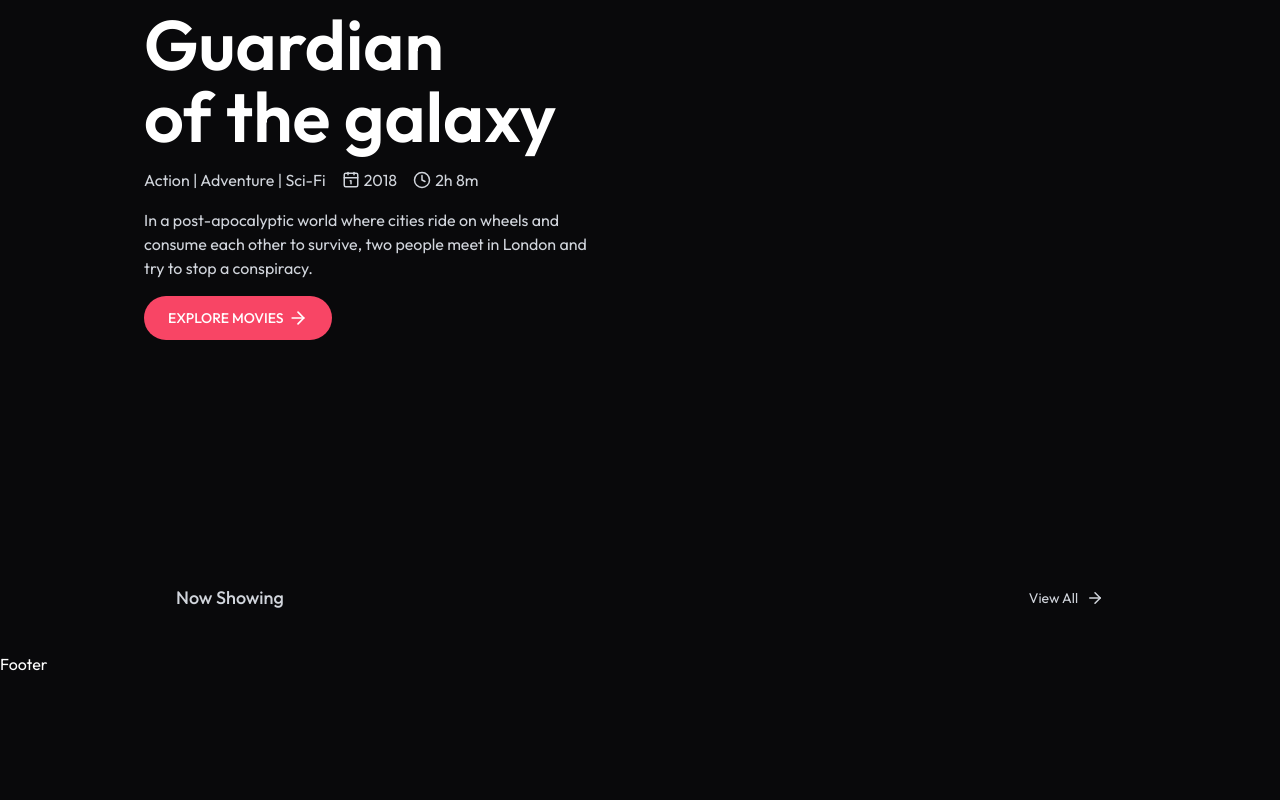
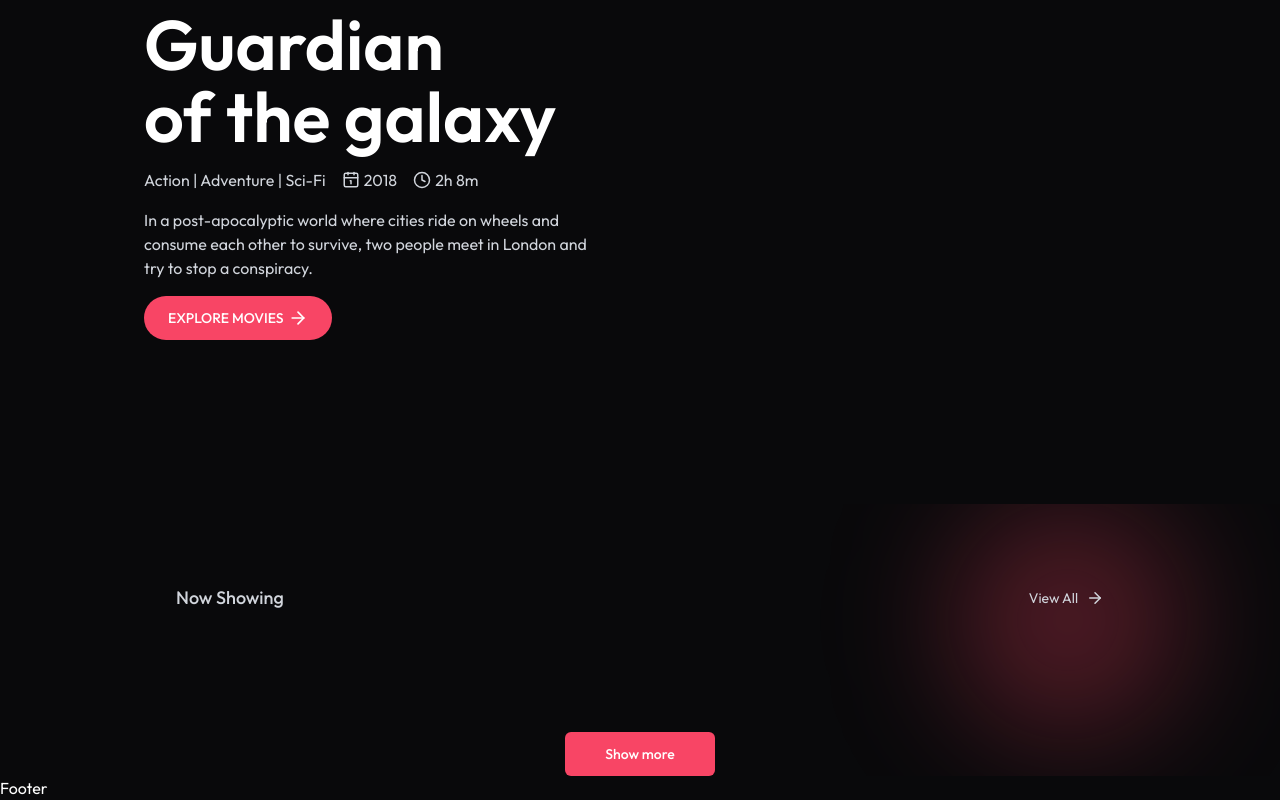
Before and after one commit to dipto230/MOVIE-TICKET-PROJECT, a React (Vite) app in the folder client/: page / in a window 1280 px wide. Shown: the part 296-1096 px from the top of the page. Before the commit the page ends 972 px from the top, so only its background shows below. Built offline with nearby package versions, Linux system fonts and the light colour scheme; no server answers.

Commit message:
show more section done

```diff
--- /dev/null
+++ b/client/src/components/BlurCircle.jsx
@@ -0,0 +1,11 @@
+const BLurCircle =({top="auto", left="auto", right="auto", bottom="auto"})=>{
+
+    return(
+        <div className="absolute -z-50 h-58 w-58 aspect-square rounded-full bg-primary/30 blur-3xl"
+        style={{top:top, left:left, right:right, bottom:bottom}}
+        >
+
+        </div>
+    )
+}
+export default BLurCircle
--- a/client/src/components/FeaturedSection.jsx
+++ b/client/src/components/FeaturedSection.jsx
@@ -1,14 +1,16 @@
 import { ArrowRight } from 'lucide-react'
 import React from 'react'
 import { useNavigate } from 'react-router-dom'
+import BLurCircle from './BlurCircle'
 
 const FeaturedSection = ()=>{
     const navigate = useNavigate()
     return(
         <div className='px-6 md:px-16 lg:px-24 xl:px-44 overflow-hidden'>
             <div className='relative flex items-center justify-between pt-20 pb-10'>
+                <BLurCircle top='0' right='-80px'/>
                 <p className='text-gray-300 font-medium text-lg'>Now Showing</p>
-                <button onClick={()=>navigate('/movies')} className='group flex items-center gap-2 text-sm text-gray-300'>
+                <button onClick={()=>navigate('/movies')} className='group flex items-center gap-2 text-sm text-gray-300 cursor'>
                     View All
                     <ArrowRight
                     className='group-hover:translate-x-0.5 transition w-4.5 h-4.5'
@@ -17,7 +19,12 @@ const FeaturedSection = ()=>{
                 </button>
             </div>
             <div></div>
-            <div></div>
+            <div className='flex justify-center mt-20'>
+                <button
+                onClick={()=>{navigate('/movies'); scrollTo(0,0)}}
+                 className='px-10 py-3 text-sm bg-primary hover:bg-primary-dull transition rounded-md font-medium cursor-pointer'>Show more</button>
+
+            </div>
 
         </div>
     )
```
